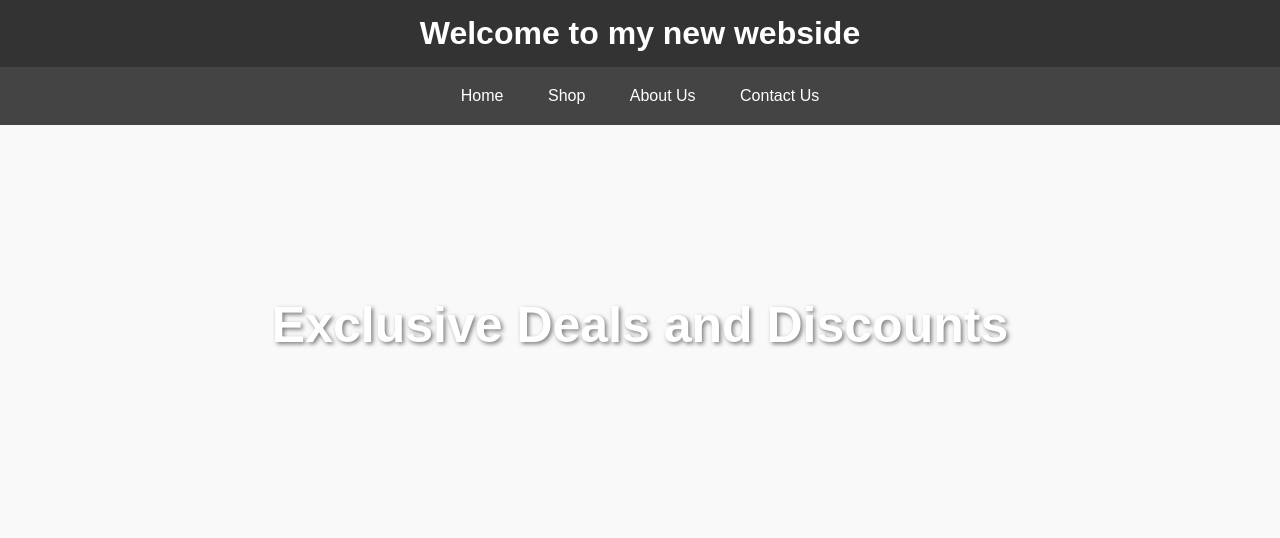
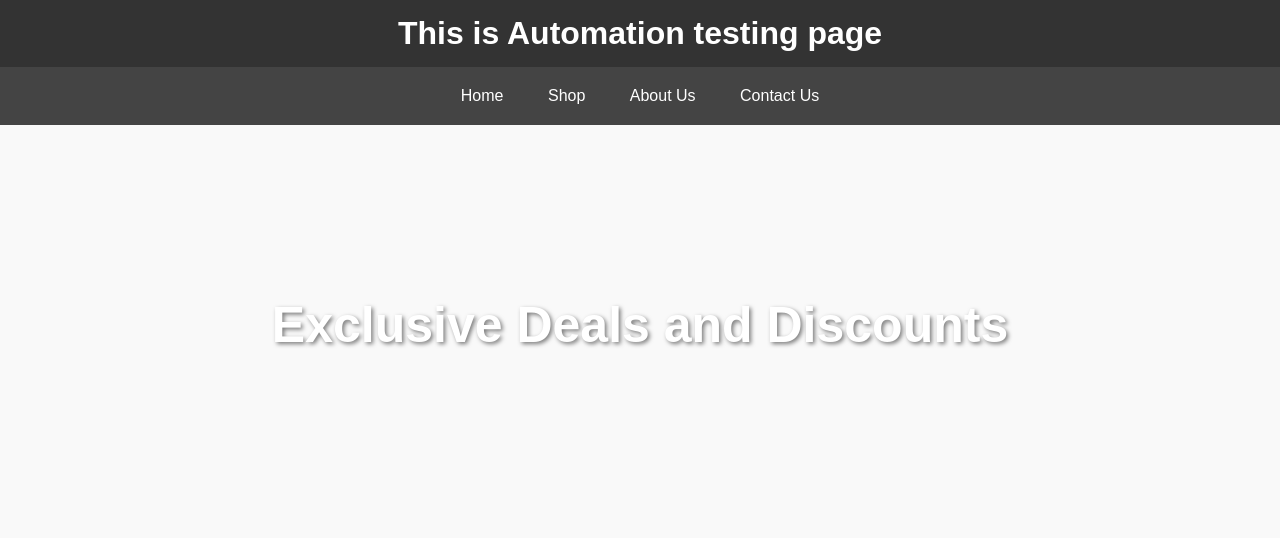
Before and after one commit to bheemwatson/Version-2, a plain HTML site: page index.html in a window 1280 px wide. Shown: the top 538 px of the page. Drawn offline with Linux system fonts and the light colour scheme.

Commit message:
Update index.html

```diff
--- a/index.html
+++ b/index.html
@@ -104,7 +104,7 @@
 
     <!-- Header Section -->
     <header>
-        <h1>Welcome to my new webside</h1>
+        <h1>This is Automation testing page</h1>
     </header>
 
     <!-- Navigation Menu -->
```
